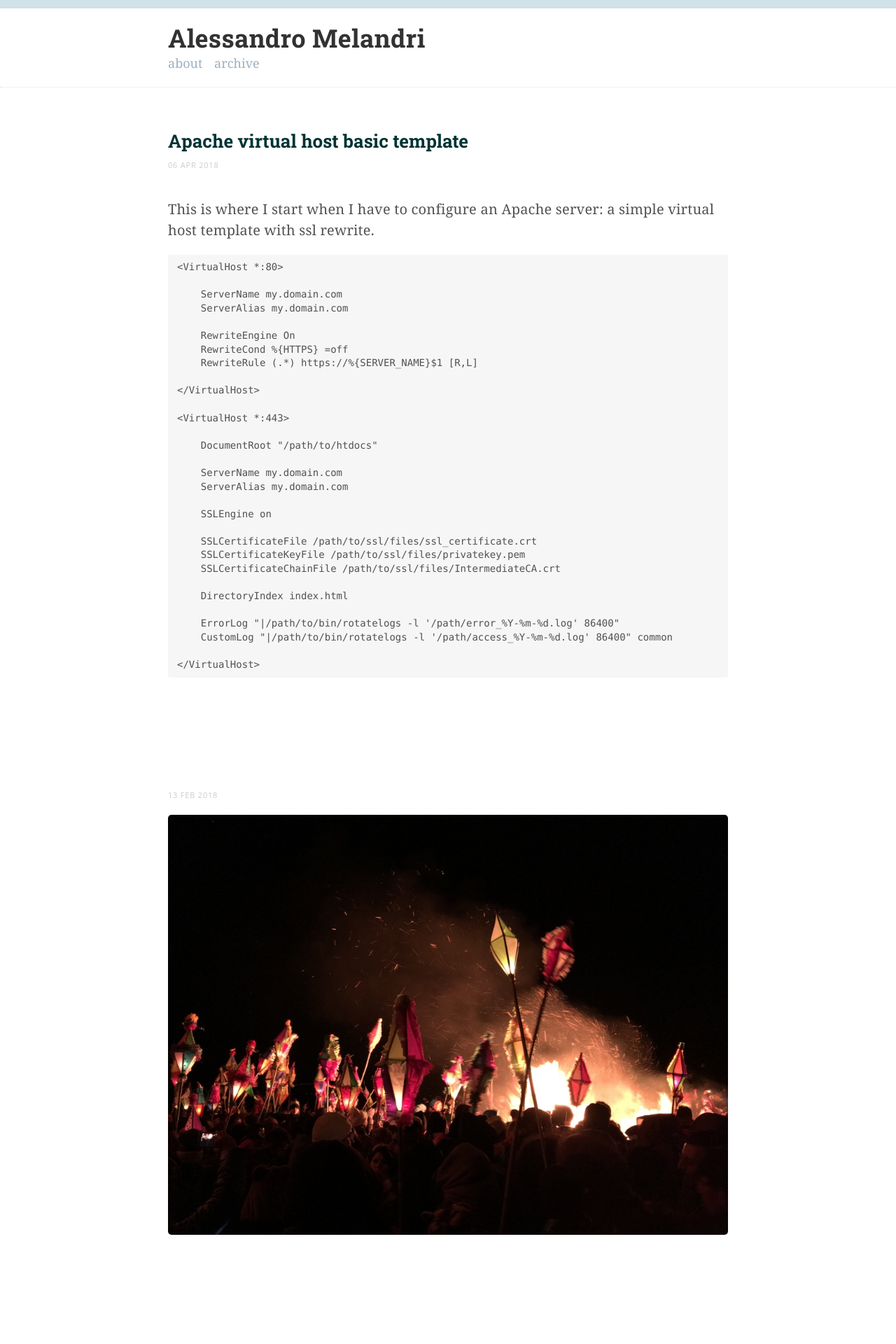
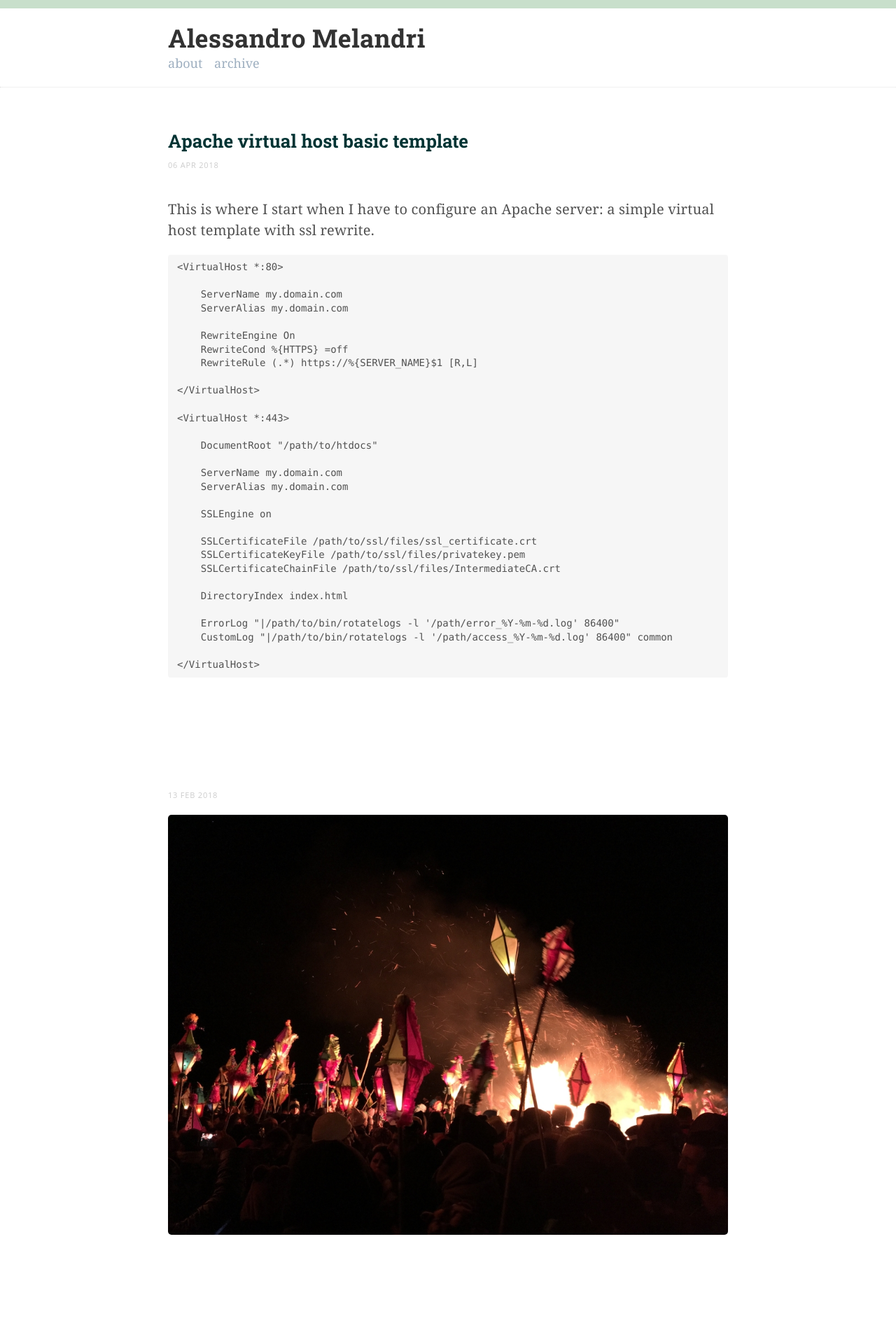
Before and after one commit to amelandri/amelandri.github.io, a Jekyll site: the page built from index.html, in a window 1280 px wide. Shown: the top 1920 px of the page at 70% size. Built offline with Jekyll 4.4.1, drawn with Linux system fonts in a browser that asks for light colours; nearby versions of some CDN libraries; the list of posts is cut into pages by our own code; comment, search, counter and statistics services are not loaded.

Commit message:
Changed header color

```diff
--- a/public/css/lanyon.css
+++ b/public/css/lanyon.css
@@ -60,7 +60,7 @@ h1, h2, h3, h4, h5, h6 {
  */
 
  body{
-  border-top: 12px solid #d1e1e9;
+  border-top: 12px solid #c8dfcb;
  }
 
 .wrap {
```
